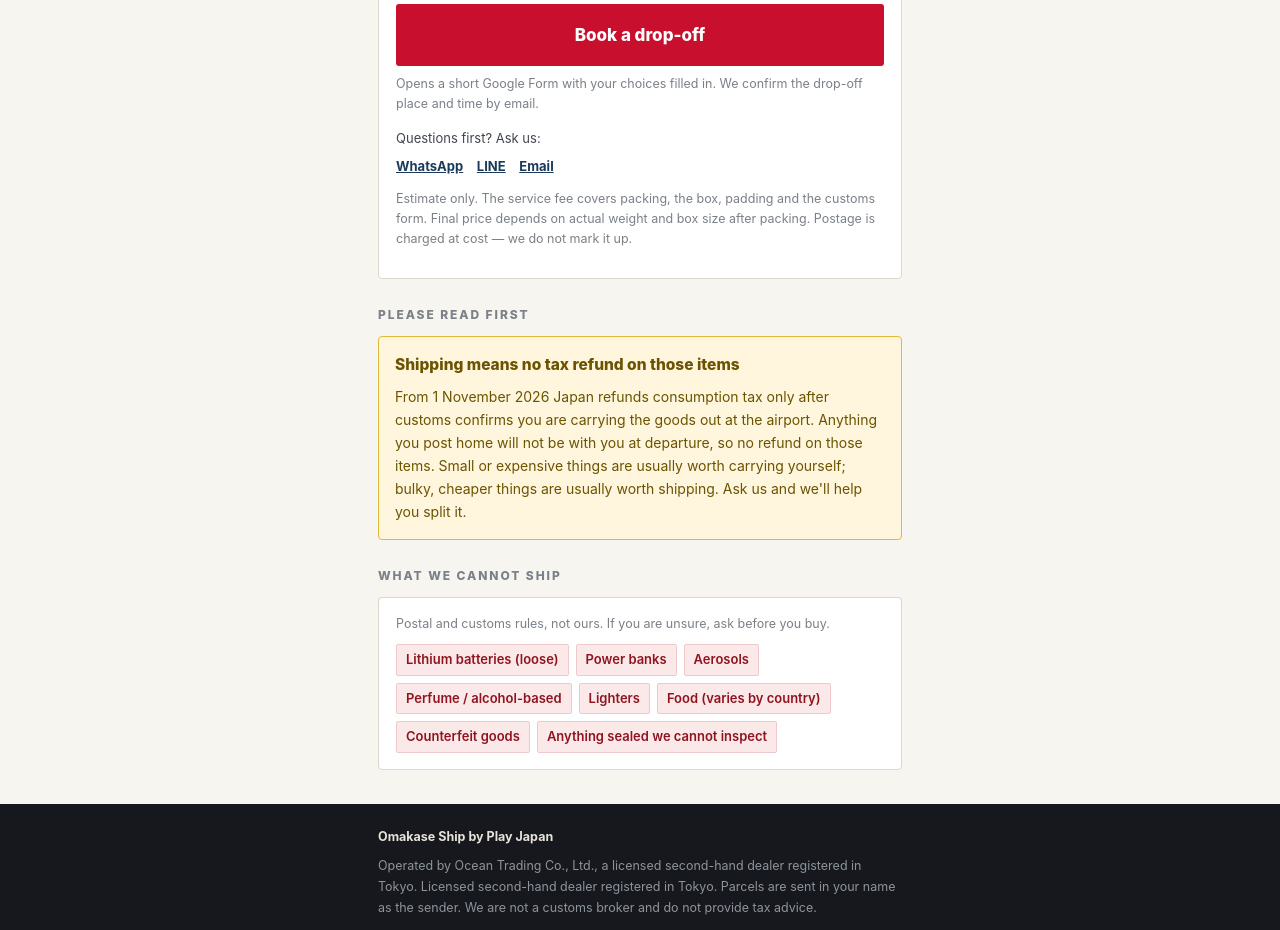
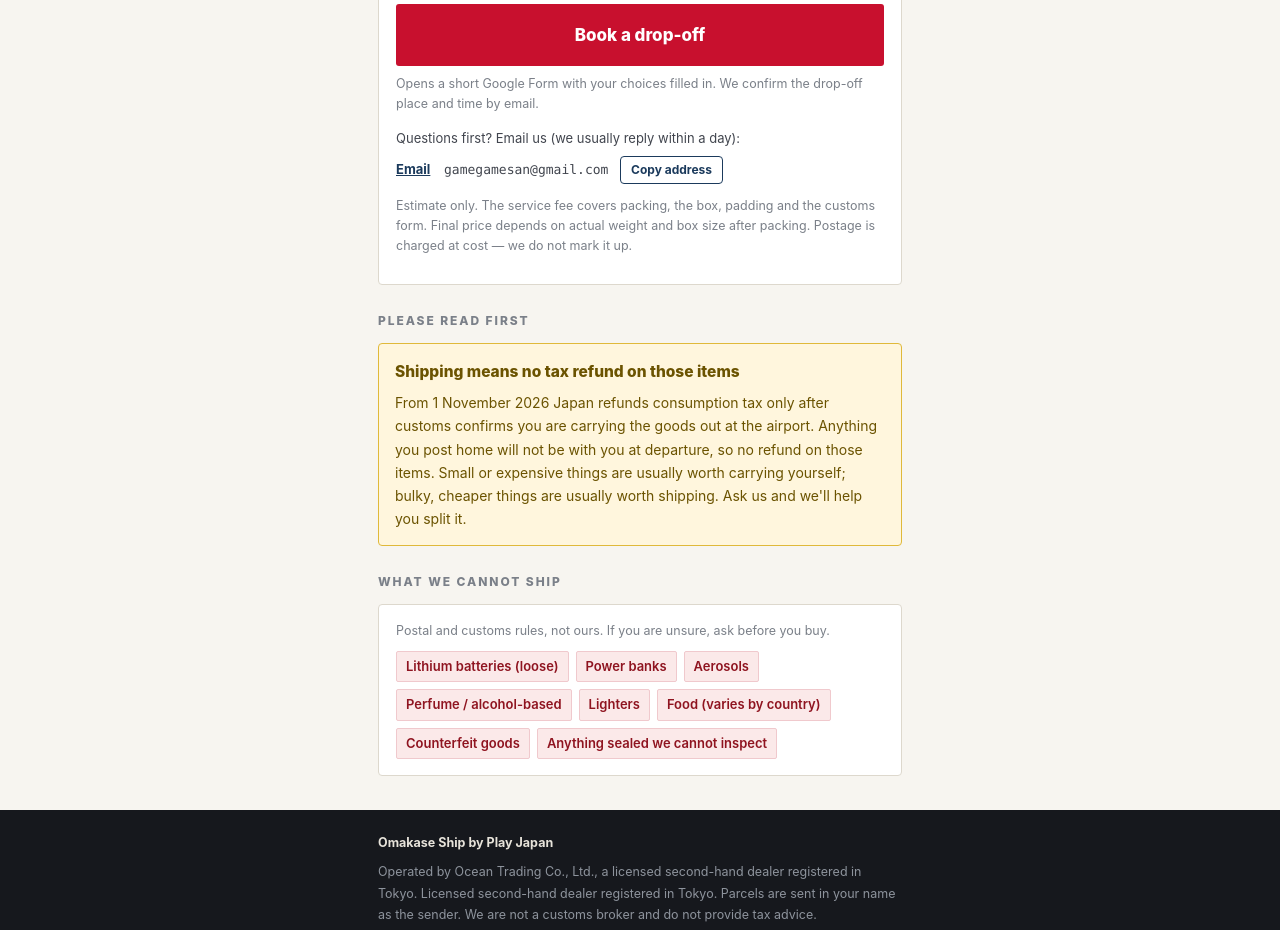
Before and after one commit to gamegamesan-dot/akiba-ship, a plain HTML site: page index.html in a window 1280 px wide. Shown: the part 2280-3210 px from the top of the page. Drawn offline with Linux system fonts and the light colour scheme.

Commit message:
質問の窓口をメールだけに（WhatsApp・LINEを削除、アドレス表示とコピーボタン）

```diff
--- a/index.html
+++ b/index.html
@@ -90,6 +90,8 @@ select:focus,input:focus{outline:2px solid var(--navy);outline-offset:-1px;backg
 .herobook{display:block;margin-top:16px;max-width:420px}
 .ask{margin-top:14px;font-size:13px;color:var(--ink2)}
 .ask a{display:inline-block;margin:6px 10px 0 0;font-weight:700;color:var(--navy)}
+.ask .mailAddr{display:inline-block;margin:6px 8px 0 0;font-family:ui-monospace,Menlo,Consolas,monospace;user-select:all;word-break:break-all}
+.ask .copyBtn{margin-top:6px;padding:3px 10px;font:inherit;font-size:12px;font-weight:700;color:var(--navy);background:none;border:1px solid currentColor;border-radius:4px;cursor:pointer}
 
 footer{margin-top:34px;background:var(--ink);color:#8d939c;padding:22px 0 calc(26px + env(safe-area-inset-bottom));font-size:12.5px;line-height:1.7}
 footer b{color:#e7e3da}
@@ -210,9 +212,9 @@ footer a.footlink{color:#aeb4bd;text-decoration:underline;text-underline-offset:
       <a class="btn book" id="btnBook" href="#" target="_blank" rel="noopener" data-i18n="btn_book"></a>
       <p class="small" style="margin:8px 0 0" data-i18n="book_note"></p>
       <div class="ask"><span data-i18n="q_ask"></span><br>
-        <a id="btnWa" href="#" data-i18n="btn_wa"></a>
-        <a id="btnLine" href="#" data-i18n="btn_line"></a>
         <a id="btnMail" href="#" data-i18n="btn_mail"></a>
+        <span class="mailAddr" id="mailAddr"></span>
+        <button type="button" class="copyBtn" id="btnCopy" data-i18n="btn_copy"></button>
       </div>
       <p class="small" style="margin-top:12px" data-i18n="q_note"></p>
     </div>
@@ -252,9 +254,7 @@ footer a.footlink{color:#aeb4bd;text-decoration:underline;text-underline-offset:
 var R = window.AKIBA_RATES;   // 共通料金モジュール
 var CONFIG = {
   bizName:  "Omakase Ship by Play Japan",
-  whatsapp: "819000000000",              // 国番号81 + 先頭0を除いた番号
-  lineId:   "your-line-id",              // LINE公式アカウントID（@は除く）
-  email:    "hello@example.com"
+  email:    "gamegamesan@gmail.com"       // 質問の窓口はメールだけ（2026-11-25〜）
 };
 
 /* 予約フォーム（Google フォーム）。料金の目安で選んだ内容と紹介コードを入れて開く
@@ -341,8 +341,8 @@ en:{
  q_est:"ESTIMATED TOTAL",
  btn_book:"Book a drop-off",
  book_note:"Opens a short Google Form with your choices filled in. We confirm the drop-off place and time by email.",
- q_ask:"Questions first? Ask us:",
- btn_wa:"WhatsApp", btn_line:"LINE", btn_mail:"Email",
+ q_ask:"Questions first? Email us (we usually reply within a day):",
+ btn_mail:"Email", btn_copy:"Copy address", copied:"Copied!",
  q_note:"Estimate only. The service fee covers packing, the box, padding and the customs form. Final price depends on actual weight and box size after packing. Postage is charged at cost — we do not mark it up.",
  tax_h:"Please read first",
  tax_t:"Shipping means no tax refund on those items",
@@ -382,8 +382,8 @@ en:{
  q_est:"預估總金額",
  btn_book:"預約交件（Book a drop-off）",
  book_note:"開啟已填入您選擇內容的 Google 表單。交件地點與時間會以電子郵件確認。",
- q_ask:"想先問問題？請聯絡我們：",
- btn_wa:"WhatsApp", btn_line:"LINE", btn_mail:"Email",
+ q_ask:"想先問問題？請寄電子郵件給我們（通常一天內回覆）：",
+ btn_mail:"Email", btn_copy:"複製地址", copied:"已複製！",
  q_note:"僅為預估。服務費包含包裝、紙箱、緩衝材與報關單。實際金額依包裝後的重量與箱子尺寸而定。郵資照實收，不加價。",
  tax_h:"請務必先閱讀",
  tax_t:"寄回國的商品無法退稅",
@@ -423,8 +423,8 @@ en:{
  q_est:"预估总金额",
  btn_book:"预约交件（Book a drop-off）",
  book_note:"打开已填入您所选内容的 Google 表单。交件地点和时间会通过电子邮件确认。",
- q_ask:"想先咨询？请联系我们：",
- btn_wa:"WhatsApp", btn_line:"LINE", btn_mail:"Email",
+ q_ask:"想先咨询？请发送电子邮件（通常一天内回复）：",
+ btn_mail:"Email", btn_copy:"复制地址", copied:"已复制！",
  q_note:"仅为预估。服务费包含包装、纸箱、缓冲材料与报关单。实际金额依包装后的重量与箱子尺寸而定。邮资照实收，不加价。",
  tax_h:"请务必先阅读",
  tax_t:"寄回国的商品无法退税",
@@ -464,8 +464,8 @@ ko:{
  q_est:"예상 합계",
  btn_book:"맡기기 예약하기 (Book a drop-off)",
  book_note:"선택하신 내용이 입력된 Google 양식이 열립니다. 맡기실 장소와 시간은 이메일로 확인해 드립니다.",
- q_ask:"먼저 궁금한 점이 있으신가요? 문의하기:",
- btn_wa:"WhatsApp", btn_line:"LINE", btn_mail:"이메일",
+ q_ask:"먼저 궁금한 점이 있으신가요? 이메일로 문의해 주세요(보통 하루 안에 답장드립니다):",
+ btn_mail:"이메일", btn_copy:"주소 복사", copied:"복사했습니다!",
  q_note:"예상 금액입니다. 서비스 요금에는 포장, 박스, 완충재, 통관 서류가 포함됩니다. 포장 후 실제 무게와 박스 크기에 따라 확정됩니다. 우편 요금은 실비로만 청구합니다.",
  tax_h:"먼저 확인해 주세요",
  tax_t:"발송한 물건은 면세 환급을 받을 수 없습니다",
@@ -505,8 +505,8 @@ ja:{
  q_est:"概算合計",
  btn_book:"預け入れを予約する（Book a drop-off）",
  book_note:"選んだ内容が入った Google フォームが開きます。預け入れの場所と時間は、予約確認メールでお知らせします。",
- q_ask:"先に質問したい方はこちら：",
- btn_wa:"WhatsApp", btn_line:"LINE", btn_mail:"メール",
+ q_ask:"先に質問したい方はメールでどうぞ（ふつう1日以内にお返事します）：",
+ btn_mail:"メール", btn_copy:"アドレスをコピー", copied:"コピーしました",
  q_note:"概算です。Service fee には梱包・箱・緩衝材・通関書類の作成を含みます。梱包後の実重量と箱のサイズで確定します。郵送料は実費のみで、上乗せはしません。",
  tax_h:"必ずお読みください",
  tax_t:"発送した商品は免税の対象外になります",
@@ -525,6 +525,15 @@ ja:{
 };
 
 var $=function(id){return document.getElementById(id);};
+/* 質問用メール：アドレスを文字でも出し、コピーできるようにする（メールアプリが無いスマホ向け） */
+(function(){
+  $("mailAddr").textContent = CONFIG.email;
+  $("btnCopy").addEventListener("click", function(){
+    var b=this, done=function(){ var t=I18N[lang]||I18N.en; b.textContent=t.copied; setTimeout(function(){ b.textContent=t.btn_copy; },1800); };
+    try { navigator.clipboard.writeText(CONFIG.email).then(done, function(){ window.prompt("Email", CONFIG.email); }); }
+    catch(e){ window.prompt("Email", CONFIG.email); }
+  });
+})();
 var lang="en";
 
 function applyLang(L){
@@ -627,8 +636,6 @@ function buildLinks(total, q, packed){
   var fu=formUrl();
   $("btnBook").href = fu;
   $("btnBookHero").href = fu;
-  $("btnWa").href  = "https://wa.me/"+CONFIG.whatsapp+"?text="+enc;
-  $("btnLine").href= "https://line.me/R/ti/p/@"+CONFIG.lineId;
   $("btnMail").href= "mailto:"+CONFIG.email+"?subject="+encodeURIComponent("Shipping quote request")+"&body="+enc;
 }
 
```
Also changed, not shown: 1 other file.
